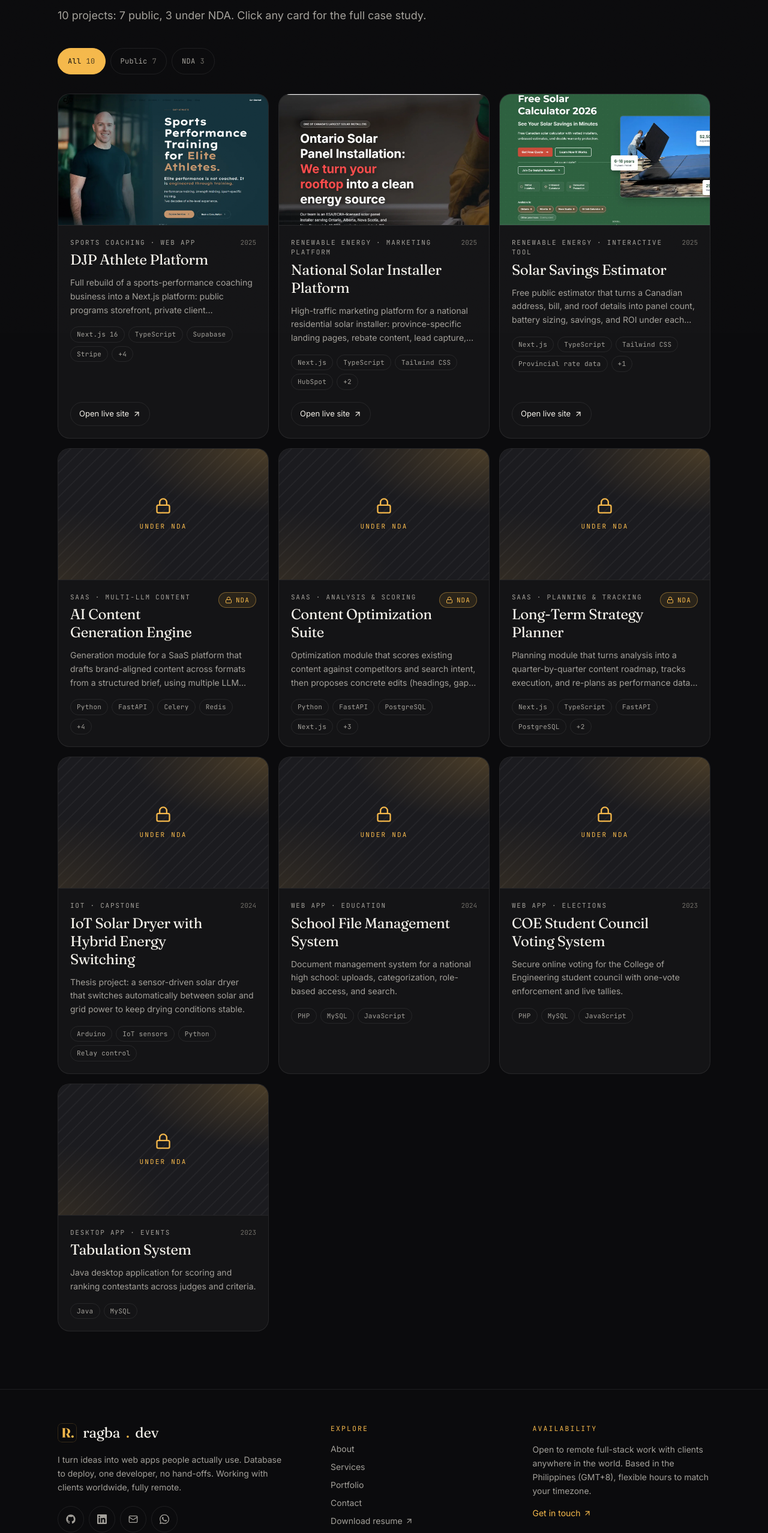
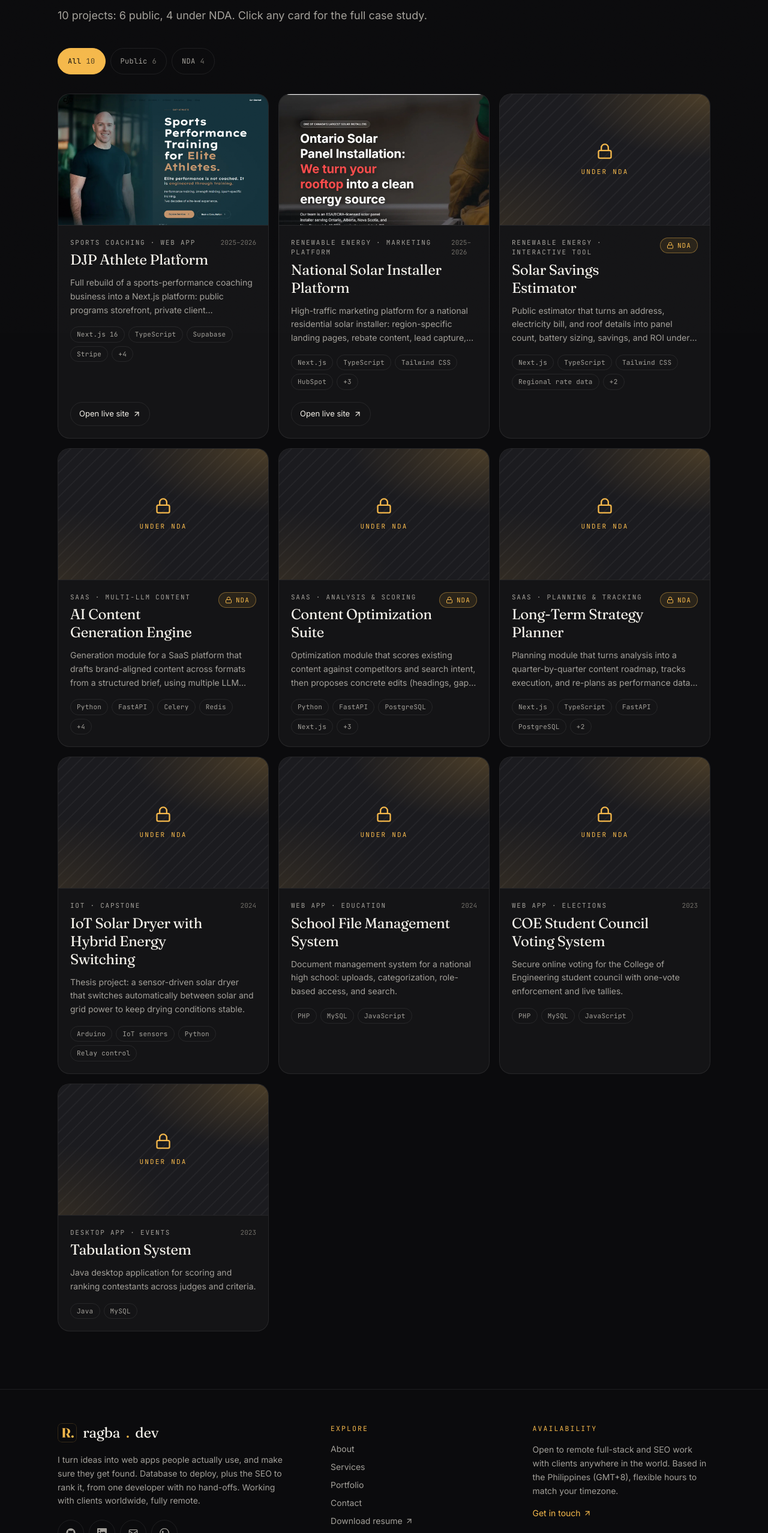
Before and after one commit to ryndydev/Ryan-portfolio, a Next.js app: page /portfolio in a window 1280 px wide. Shown: the part 245-2800 px from the top of the page at 60% size. Built offline with nearby package versions, Linux system fonts and the light colour scheme.

Commit message:
portfolio: estimator behind NDA, lead developer & SEO on the solar work, SEO credentials, 2025-2026 timelines

```diff
--- a/app/about/page.tsx
+++ b/app/about/page.tsx
@@ -32,12 +32,13 @@ export default function AboutPage() {
             <span className="text-ink-muted">Gabriel B. Adaya</span>
           </h1>
           <p className="mt-4 font-mono text-[12px] uppercase tracking-[0.18em] text-ink-muted">
-            Full-stack developer · AI integrations · Computer engineer
+            Full-stack developer · SEO · AI integrations · Computer engineer
           </p>
           <p className="mt-6 max-w-xl leading-relaxed text-ink-muted">
             I studied computer engineering at {site.school} and started shipping software in 2023: first tabulation and
             voting systems for my college, then an IoT thesis, and from 2025 production web platforms for clients around
-            the world. I care about the whole system: the schema, the API, the interface, and the deploy.
+            the world, as lead developer and SEO. I care about the whole system: the schema, the API, the interface, the
+            deploy, and whether it ranks.
           </p>
         </Reveal>
       </Container>
--- a/app/page.tsx
+++ b/app/page.tsx
@@ -26,7 +26,7 @@ export default function HomePage() {
               <h1 className="font-display mt-4 text-[clamp(3.25rem,9vw,6.5rem)] leading-[0.95] text-ink">
                 Full-Stack
                 <br />
-                <span className="italic text-amber">Developer</span>
+                <span className="italic text-amber">Developer &amp; SEO</span>
               </h1>
             </Reveal>
             <Reveal delay={0.1}>
--- a/content/projects.ts
+++ b/content/projects.ts
@@ -30,7 +30,7 @@ export const projects: Project[] = [
       "Full rebuild of a sports-performance coaching business into a Next.js platform: public programs storefront, private client dashboards, AI-assisted program building, and an admin back office.",
     visibility: "public",
     tier: "featured",
-    year: "2025",
+    year: "2025–2026",
     role: "Lead full-stack developer",
     stack: ["Next.js 16", "TypeScript", "Supabase", "Stripe", "Claude API", "Tailwind CSS", "GoHighLevel", "YouTube API"],
     cover: "/images/projects/djp-cover.webp",
@@ -59,29 +59,30 @@ export const projects: Project[] = [
     title: "National Solar Installer Platform",
     category: "Renewable energy · Marketing platform",
     summary:
-      "High-traffic marketing platform for a national residential solar installer: province-specific landing pages, rebate content, lead capture, and CRM-connected quote flows.",
+      "High-traffic marketing platform for a national residential solar installer: region-specific landing pages, rebate content, lead capture, and CRM-connected quote flows.",
     visibility: "public",
     tier: "featured",
-    year: "2025",
-    role: "Web developer",
-    stack: ["Next.js", "TypeScript", "Tailwind CSS", "HubSpot", "SEO", "Analytics"],
+    year: "2025–2026",
+    role: "Lead developer & SEO",
+    stack: ["Next.js", "TypeScript", "Tailwind CSS", "HubSpot", "Technical SEO", "Semrush", "Analytics"],
     cover: "/images/projects/solarx-cover.webp",
     gallery: ["/images/projects/solarx-cover.webp", "/images/projects/solarx-2.webp"],
     live: "https://solar-x.ca/",
     insight: [
-      "Province and city landing pages built for local search",
+      "Regional and city landing pages built for local search",
       "Quote and assessment forms wired into the CRM pipeline",
       "Performance and Core Web Vitals work on a content-heavy site",
     ],
     challenge:
-      "An installer with 10,000+ completed projects needed a site that ranks for local solar searches across four provinces, explains changing rebate programs clearly, and turns visitors into qualified assessment requests.",
+      "An installer with 10,000+ completed projects needed a site that ranks for local solar searches across four regions, explains changing rebate programs clearly, and turns visitors into qualified assessment requests.",
     solution:
-      "I work on the Next.js codebase that powers the site: province and city pages driven by structured content, rebate and resource sections that are easy for the marketing team to update, and lead forms connected to the CRM so sales gets clean, attributed leads. Ongoing work covers performance, tracking, and conversion improvements.",
+      "I lead the Next.js codebase that powers the site and its SEO: regional and city pages driven by structured content, rebate and resource sections that are easy for the marketing team to update, and lead forms connected to the CRM so sales gets clean, attributed leads. Ongoing work covers keyword strategy, on-page and technical SEO, performance, tracking, and conversion improvements.",
     features: [
-      "Residential and commercial service pages with province-specific rebate content",
+      "Residential and commercial service pages with region-specific rebate content",
       "Lead capture and quote flows synced to HubSpot",
       "Embedded solar calculator entry points",
       "Core Web Vitals optimization on image-heavy pages",
+      "Keyword research, on-page SEO, schema and internal linking tracked in Semrush and Search Console",
       "Analytics and conversion tracking",
     ],
   },
@@ -90,26 +91,18 @@ export const projects: Project[] = [
     title: "Solar Savings Estimator",
     category: "Renewable energy · Interactive tool",
     summary:
-      "Free public estimator that turns a Canadian address, bill, and roof details into panel count, battery sizing, savings, and ROI under each province's electricity rates.",
-    visibility: "public",
-    tier: "featured",
-    year: "2025",
-    role: "Full-stack developer",
-    stack: ["Next.js", "TypeScript", "Tailwind CSS", "Provincial rate data", "Lead capture"],
-    cover: "/images/projects/solarcalc-cover.webp",
-    gallery: ["/images/projects/solarcalc-cover.webp", "/images/projects/solarcalc-2.webp"],
-    live: "https://www.solarcalculatorcanada.org/",
-    insight: [
-      "Instant estimates with province-aware rate tables",
-      "Panels, batteries, savings, and payback in one flow",
-      "Built as a standalone lead-generation tool",
-    ],
+      "Public estimator that turns an address, electricity bill, and roof details into panel count, battery sizing, savings, and ROI under regional electricity rates, built to rank and to capture leads.",
+    visibility: "nda",
+    tier: "work",
+    year: "2025–2026",
+    role: "Lead developer & SEO",
+    stack: ["Next.js", "TypeScript", "Tailwind CSS", "Regional rate data", "Technical SEO", "Lead capture"],
     challenge:
-      "Homeowners researching solar get generic numbers that ignore their province's rates and rebates. The tool had to feel instant, be trustworthy enough to share, and capture leads without feeling like a form.",
+      "Homeowners researching solar get generic numbers that ignore their region's rates and rebates. The tool had to feel instant, be trustworthy enough to share, rank for calculator searches, and capture leads without feeling like a form.",
     solution:
-      "A step-by-step calculator with province-specific electricity rates and rebate logic, producing panel count, battery options, annual savings, and payback period. Inputs are progressive, results update live, and the estimate can be emailed to the user, which is where lead capture happens naturally.",
+      "A step-by-step calculator with region-specific electricity rates and rebate logic, producing panel count, battery options, annual savings, and payback period. Inputs are progressive, results update live, and the estimate can be emailed to the user, which is where lead capture happens naturally. I own the codebase and the SEO: keyword targeting, structured data, and Core Web Vitals. Details and client are under NDA.",
     features: [
-      "Province-aware savings and ROI model",
+      "Region-aware savings and ROI model",
       "Battery and EV-charger add-on estimates",
       "Progressive inputs with instant results",
       "Shareable estimate with email capture",
@@ -123,7 +116,7 @@ export const projects: Project[] = [
     summary:
       "Generation module for a SaaS platform that drafts brand-aligned content across formats from a structured brief, using multiple LLM providers with caching and cost controls.",
     visibility: "nda",
-    tier: "work",
+    tier: "featured",
     year: "2026",
     role: "Full-stack developer",
     stack: ["Python", "FastAPI", "Celery", "Redis", "PostgreSQL", "Next.js", "Claude API", "OpenAI API"],
--- a/content/site.ts
+++ b/content/site.ts
@@ -1,7 +1,7 @@
 export const site = {
   name: "Ryan Adaya",
   fullName: "Ryan Anthony Gabriel B. Adaya",
-  role: "Full-Stack Developer",
+  role: "Full-Stack Developer & SEO Specialist",
   domain: "https://ragba.dev",
   email: "adayaryan@gmail.com",
   phone: "+63 992 676 2569",
@@ -11,9 +11,9 @@ export const site = {
   degree: "BS Computer Engineering",
   school: "Mariano Marcos State University",
   tagline:
-    "I turn ideas into web apps people actually use. Database to deploy, one developer, no hand-offs. Working with clients worldwide, fully remote.",
+    "I turn ideas into web apps people actually use, and make sure they get found. Database to deploy, plus the SEO to rank it, from one developer with no hand-offs. Working with clients worldwide, fully remote.",
   availability:
-    "Open to remote full-stack work with clients anywhere in the world. Based in the Philippines (GMT+8), flexible hours to match your timezone.",
+    "Open to remote full-stack and SEO work with clients anywhere in the world. Based in the Philippines (GMT+8), flexible hours to match your timezone.",
   resumePath: "/Ryan-Adaya-Resume.pdf",
   socials: {
     github: "https://github.com/ryndydev",
@@ -40,19 +40,21 @@ export const toolkit = [
   { group: "Data", items: ["PostgreSQL", "Supabase", "MySQL", "Firebase", "Redis"] },
   { group: "AI & Integrations", items: ["Claude API", "OpenAI API", "Prompt engineering", "Stripe", "GoHighLevel", "YouTube API"] },
   { group: "Infra & Tools", items: ["Docker", "GitHub Actions", "Vercel", "Git", "Playwright", "Vitest"] },
+  { group: "SEO", items: ["Technical SEO", "Keyword research", "On-page & content SEO", "Schema / structured data", "Core Web Vitals", "Semrush", "Google Search Console", "GA4"] },
 ];
 
 export const timeline = [
   { year: "2020", title: "Started BS Computer Engineering", body: "Mariano Marcos State University. Java, Python, IoT, and the fundamentals that still shape how I design systems." },
   { year: "2023", title: "First shipped projects", body: "Built a tabulation system, a student-council voting platform, and interned on Globe telecom infrastructure." },
   { year: "2024", title: "Graduated · IoT thesis", body: "Delivered an IoT solar dryer with automatic hybrid-energy switching, plus a school file-management system." },
-  { year: "2025", title: "Production web for real clients", body: "Marketing platform and savings estimator for a national solar installer; full rebuild of the DJP Athlete coaching platform in Next.js." },
+  { year: "2025", title: "Production web and SEO for real clients", body: "Lead developer and SEO on a national solar installer's marketing platform and savings estimator; full rebuild of the DJP Athlete coaching platform in Next.js." },
   { year: "2026", title: "AI SaaS under NDA", body: "Content generation, optimization, and long-term planning modules for a multi-LLM SaaS platform." },
 ];
 
 export const services = [
   { title: "Full-Stack Web Applications", body: "Database, API, and interface built as one coherent system. You get a single accountable developer from schema to deploy." },
   { title: "Next.js Marketing Sites", body: "Fast, SEO-ready sites with clean content structure, analytics, and lead capture that actually converts." },
+  { title: "SEO & Search Growth", body: "Keyword strategy, technical audits, on-page and content optimization, schema, and Core Web Vitals, tracked in Semrush and Search Console. Sites that rank, not just sites that load." },
   { title: "AI Features & LLM Integration", body: "Content generation, classification, and analysis wired into real workflows with the Claude and OpenAI APIs, with guardrails and cost controls built in." },
   { title: "SaaS & Client Platforms", body: "Multi-role access, subscriptions, dashboards, and background jobs. The parts of a product that are genuinely hard to get right." },
   { title: "Payments & CRM Integrations", body: "Stripe checkout and subscriptions, webhooks kept consistent with your database, and CRM sync via GoHighLevel or HubSpot." },
```
Also changed, not shown: public/images/projects/solarcalc-2.webp (deleted), public/images/projects/solarcalc-cover.webp (deleted).
